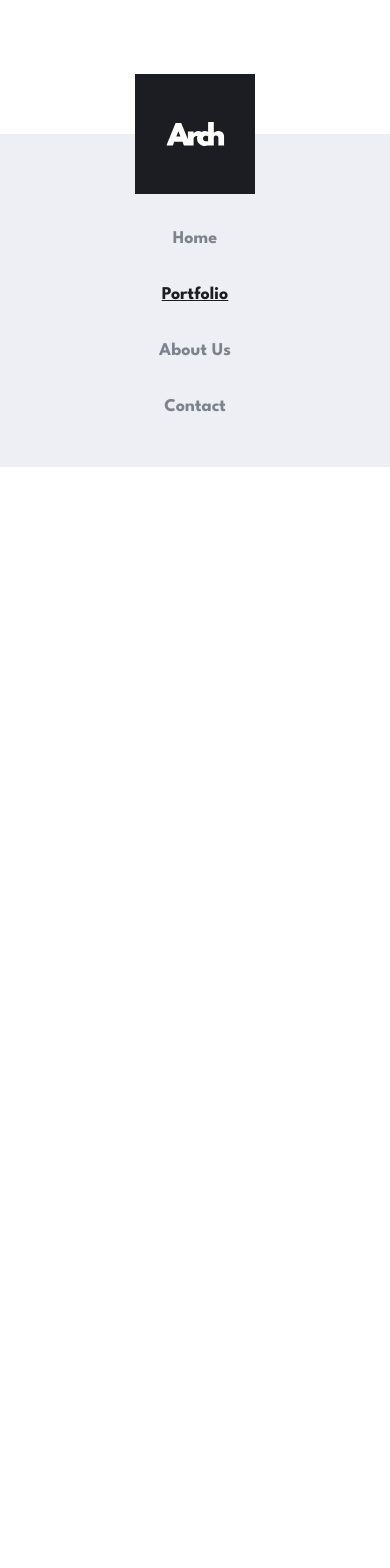
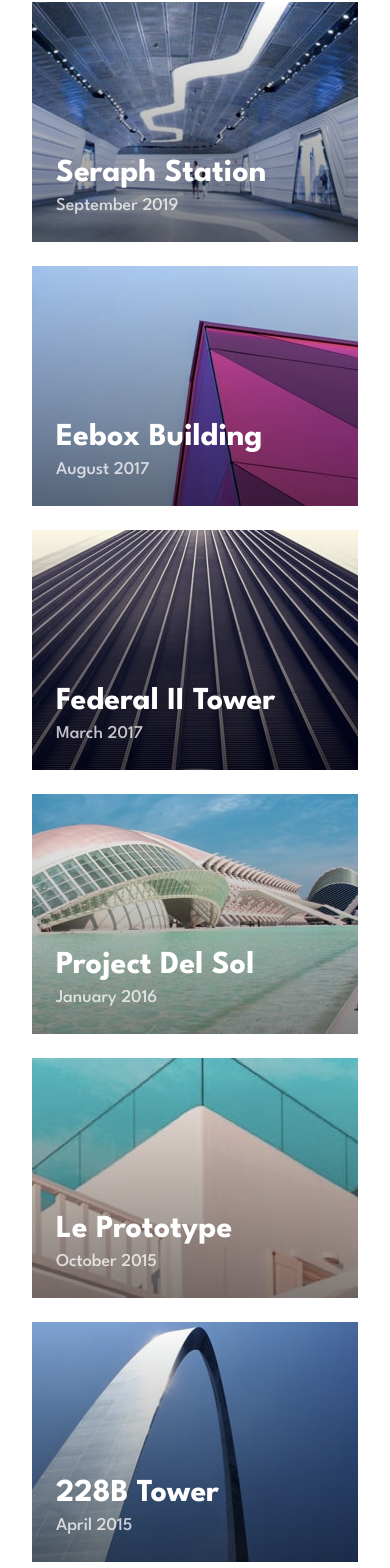
Before and after one commit to richieAiello/arch-studio-website, a React (Vite) app: page /portfolio in a window 390 px wide. Shown: the part 150-1718 px from the top of the page. Before the commit the page ends 844 px from the top, so only its background shows below. Built offline with nearby package versions, Linux system fonts and the light colour scheme.

Commit message:
Styles and JSX for Portfolio.jsx and child components on mobile.

```diff
--- a/src/components/portfolio/Grid.jsx
+++ /dev/null
@@ -1,9 +0,0 @@
-import GridCard from './GridCard';
-
-const Grid = props => {
-  return (
-    <div className="grid gap-y-6 mt-[9.5rem] mb-[8.25rem]"></div>
-  );
-};
-
-export default Grid;
--- a/src/components/portfolio/GridCard.jsx
+++ /dev/null
@@ -1,5 +0,0 @@
-const GridCard = props => {
-  return <div></div>;
-};
-
-export default GridCard;
--- /dev/null
+++ b/src/components/portfolio/PortfolioCard.jsx
@@ -0,0 +1,38 @@
+import { useRef } from 'react';
+import PortfolioImage from './PortfolioImage';
+
+const PortfolioCard = props => {
+  const linkRef = useRef(null);
+
+  const handleCardClick = e => {
+    linkRef.current.click();
+  };
+
+  return (
+    <div
+      onClick={handleCardClick}
+      tabIndex="0"
+      role="link"
+      className="relative h-[240px] w-full bg-gradient-to-b from-[rgba(0,0,0,0)] to-[rgba(0,0,0,.5)]
+      text-white duration-[400ms] hover:text-black-custom focus:text-black-custom
+      hover:bg-[rgba(255,255,255,.75)] focus:bg-[rgba(255,255,255,.75)]"
+    >
+      <div className="absolute left-6 bottom-6">
+        <h2 className="capitalize font-bold text-[2rem] leading-10">
+          {props.heading}
+        </h2>
+        <p className="capitalize opacity-75">{props.text}</p>
+        <a
+          href={props.link}
+          tabIndex="-1"
+          className="ninja"
+          ref={linkRef}
+          target="_blank"
+        />
+      </div>
+      <PortfolioImage image={props.image} />
+    </div>
+  );
+};
+
+export default PortfolioCard;
--- /dev/null
+++ b/src/components/portfolio/PortfolioGrid.jsx
@@ -0,0 +1,82 @@
+import PortfolioCard from './PortfolioCard';
+
+const PortfolioGrid = props => {
+  return (
+    <div className="grid gap-y-6 mt-[9.5rem] mb-[8.25rem]">
+      <PortfolioCard
+        heading="Seraph Station"
+        text="September 2019"
+        link="https://unsplash.com/s/photos/tower"
+        image="seraph"
+      />
+      <PortfolioCard
+        heading="Eebox Building"
+        text="August 2017"
+        link="https://unsplash.com/s/photos/building"
+        image="eebox"
+      />
+      <PortfolioCard
+        heading="Federal II Tower"
+        text="March 2017"
+        link="https://unsplash.com/s/photos/skyscraper"
+        image="federal"
+      />
+      <PortfolioCard
+        heading="Project Del Sol"
+        text="January 2016"
+        link="https://unsplash.com/s/photos/resort"
+        image="del-sol"
+      />
+      <PortfolioCard
+        heading="Le Prototype"
+        text="October 2015"
+        link="https://unsplash.com/s/photos/prototype"
+        image="prototype"
+      />
+      <PortfolioCard
+        heading="228B Tower"
+        text="April 2015"
+        link="https://unsplash.com/s/photos/modern-tower"
+        image="228b"
+      />
+      <PortfolioCard
+        heading="Grand Edelweiss Hotel"
+        text="December 2013"
+        link="https://unsplash.com/s/photos/grand-hotel"
+        image="edelweiss"
+      />
+      <PortfolioCard
+        heading="Netcry Tower"
+        text="August 2012"
+        link="https://unsplash.com/s/photos/old-tower"
+        image="netcry"
+      />
+      <PortfolioCard
+        heading="Hypers"
+        text="January 2012"
+        link="https://unsplash.com/s/photos/hyper"
+        image="hypers"
+      />
+      <PortfolioCard
+        heading="SXIV Tower"
+        text="March 2011"
+        link="https://unsplash.com/s/photos/fantasy-tower"
+        image="sxiv"
+      />
+      <PortfolioCard
+        heading="Trinity Bank Tower"
+        text="September 2010"
+        link="https://unsplash.com/s/photos/bank"
+        image="trinity"
+      />
+      <PortfolioCard
+        heading="Project Paramour"
+        text="February 2008"
+        link="https://unsplash.com/s/photos/question"
+        image="paramour"
+      />
+    </div>
+  );
+};
+
+export default PortfolioGrid;
--- /dev/null
+++ b/src/components/portfolio/PortfolioImage.jsx
@@ -0,0 +1,21 @@
+const PortfolioImage = props => {
+  return (
+    <picture>
+      <source
+        srcSet={`./portfolio/desktop/image-${props.image}.jpg`}
+        media="(min-width: 1440px)"
+      />
+      <source
+        srcSet={`./portfolio/tablet/image-${props.image}.jpg`}
+        media="(min-width: 375px)"
+      />
+      <img
+        src={`./portfolio/mobile/image-${props.image}.jpg`}
+        alt=""
+        className="absolute -z-10 h-full w-full object-cover left-0 top-0"
+      />
+    </picture>
+  );
+};
+
+export default PortfolioImage;
--- a/src/routes/Portfolio.jsx
+++ b/src/routes/Portfolio.jsx
@@ -1,11 +1,11 @@
-import Grid from '../components/portfolio/Grid';
+import PortfolioGrid from '../components/portfolio/PortfolioGrid';
 
 const Portfolio = props => {
   return (
     <main>
-      <section>
+      <section className="container">
         <h1 className="ninja">Arch Studio's Portfolio</h1>
-        <Grid />
+        <PortfolioGrid />
       </section>
     </main>
   );
```
